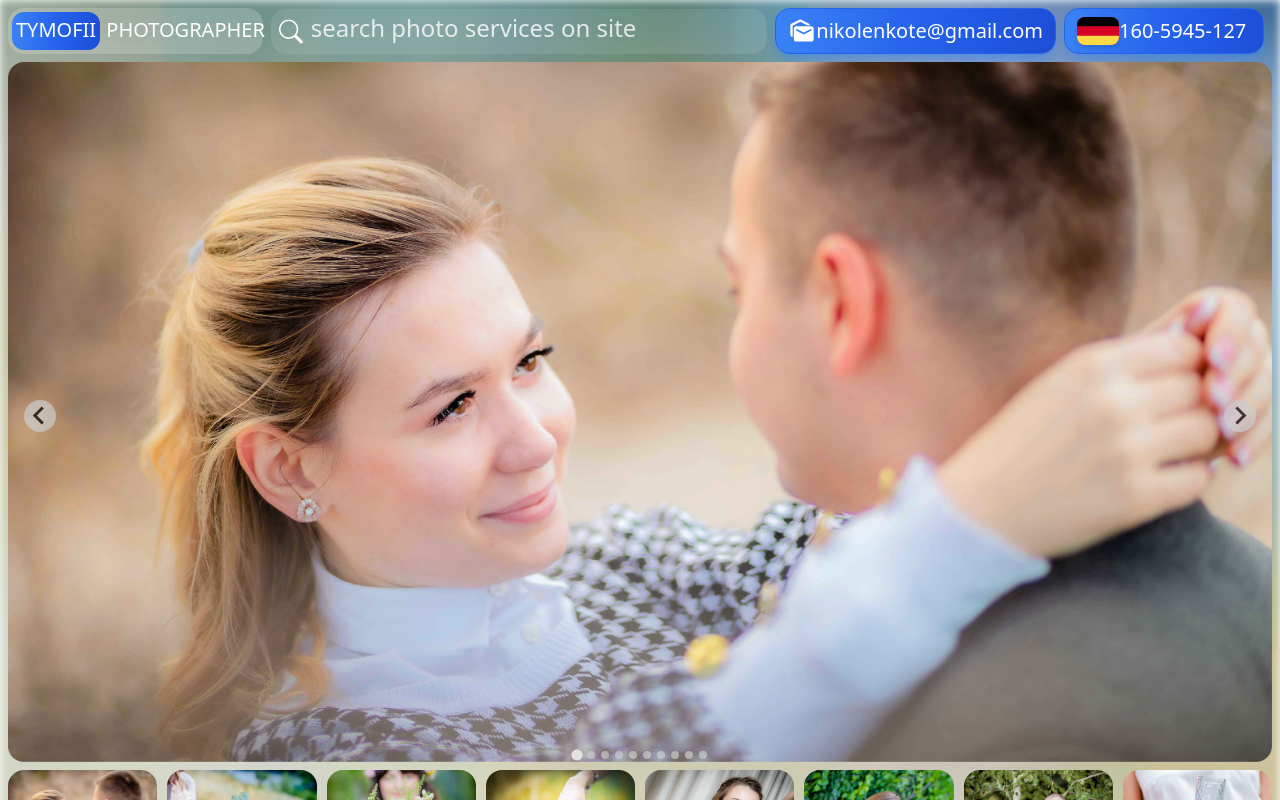
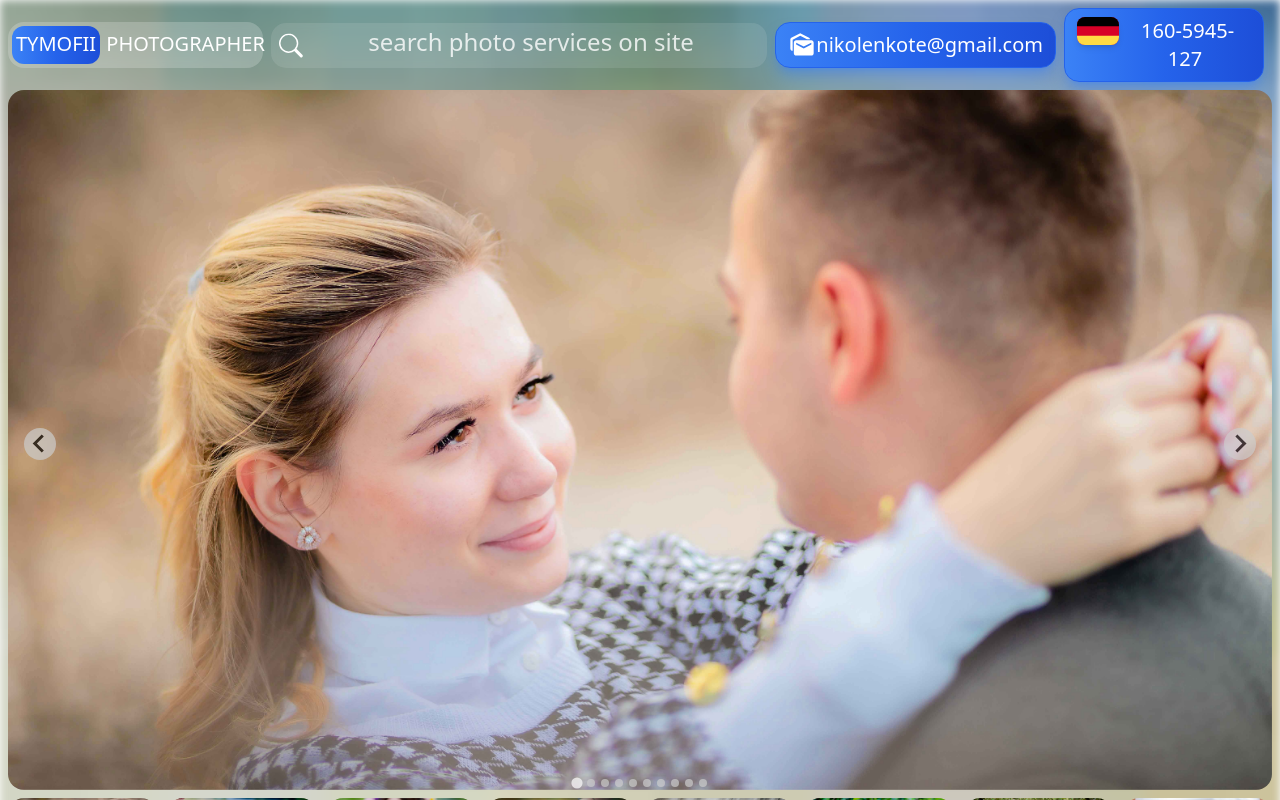
Before and after one commit to NIKOLENKO-TE/PHOTOGRAPHER_BERLIN, a React (Create React App) app: page / in a window 1280 px wide. Shown: the top 800 px of the page. Built offline with nearby package versions, Linux system fonts and the light colour scheme.

Commit message:
обновил ТОП

```diff
--- a/src/components/1_TopNav.js
+++ b/src/components/1_TopNav.js
@@ -1,14 +1,13 @@
-import React, { useState } from "react";
 import { BsSearch } from "react-icons/bs";
 import { MdMarkAsUnread } from "react-icons/md";
-import DE from "./img/DE.svg";
+import DE from "./img/flags/DE.svg"
 
 const TopNav = () => {
   return (
     <div className="mx-auto flex justify-between items-center p-2 ">
       <div className="flex items-center ">
         <div className="bg-white/20 text-white backdrop-blur-[5px] rounded-2xl p-1 text-xl md:w-[255px] w-[94px]">
-          <div className="justify-left hidden ssm:flex h-[38px] ">
+          <div className="hidden ssm:flex h-[38px] ">
             <h1 className="rounded-xl p-1 pl-1 ssm:w-[100px] text-center justify-center text-white bg-gradient-to-r from-blue-500  via-blue-600 to-blue-700 hover:bg-gradient-to-br dark:focus:ring-blue-800 border-blue-600 ">
               TYMOFII
             </h1>
@@ -25,7 +24,7 @@ const TopNav = () => {
           type="text"
           id="searchField"
           placeholder="search photo services on site"
-          style={{ WebkitTextFillColor: 'white', opacity: 0.8 }}
+          style={{ WebkitTextFillColor: 'white', opacity: 0.8, textAlign: "center" }}
         />
       </div>
       <div className="hidden ssm:flex items-center ml-2">
@@ -42,7 +41,7 @@ const TopNav = () => {
             width={42}
             className="rounded-[8px] shadow-md blur-[.2px]"
           />
-          <div>160-5945-127</div>
+          <div> 160-5945-127</div>
         </button>
       </div>
     </div>
```
Also changed, not shown: src/components/img/flags/DE.svg (renamed from src/components/img/DE.svg).
